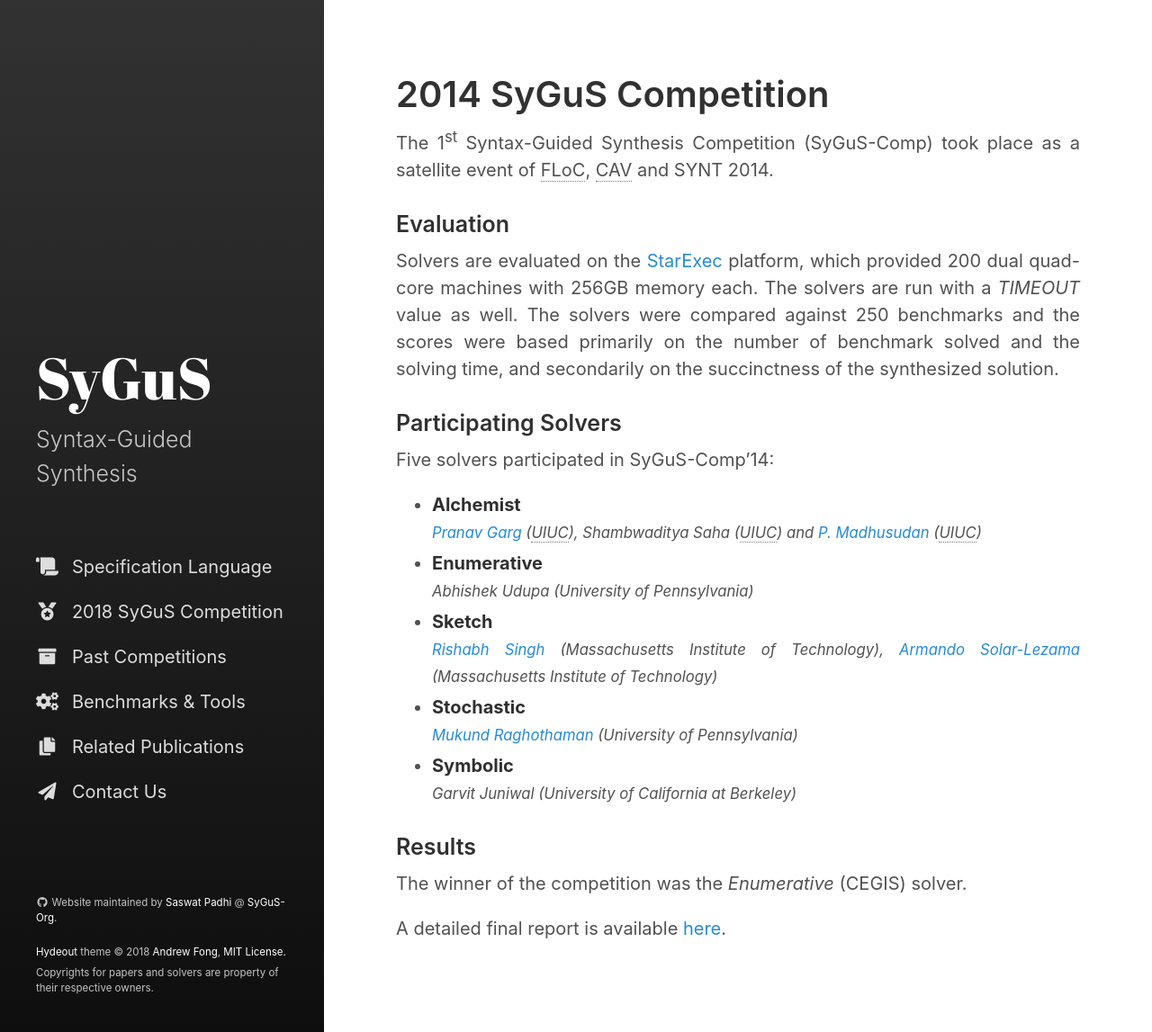
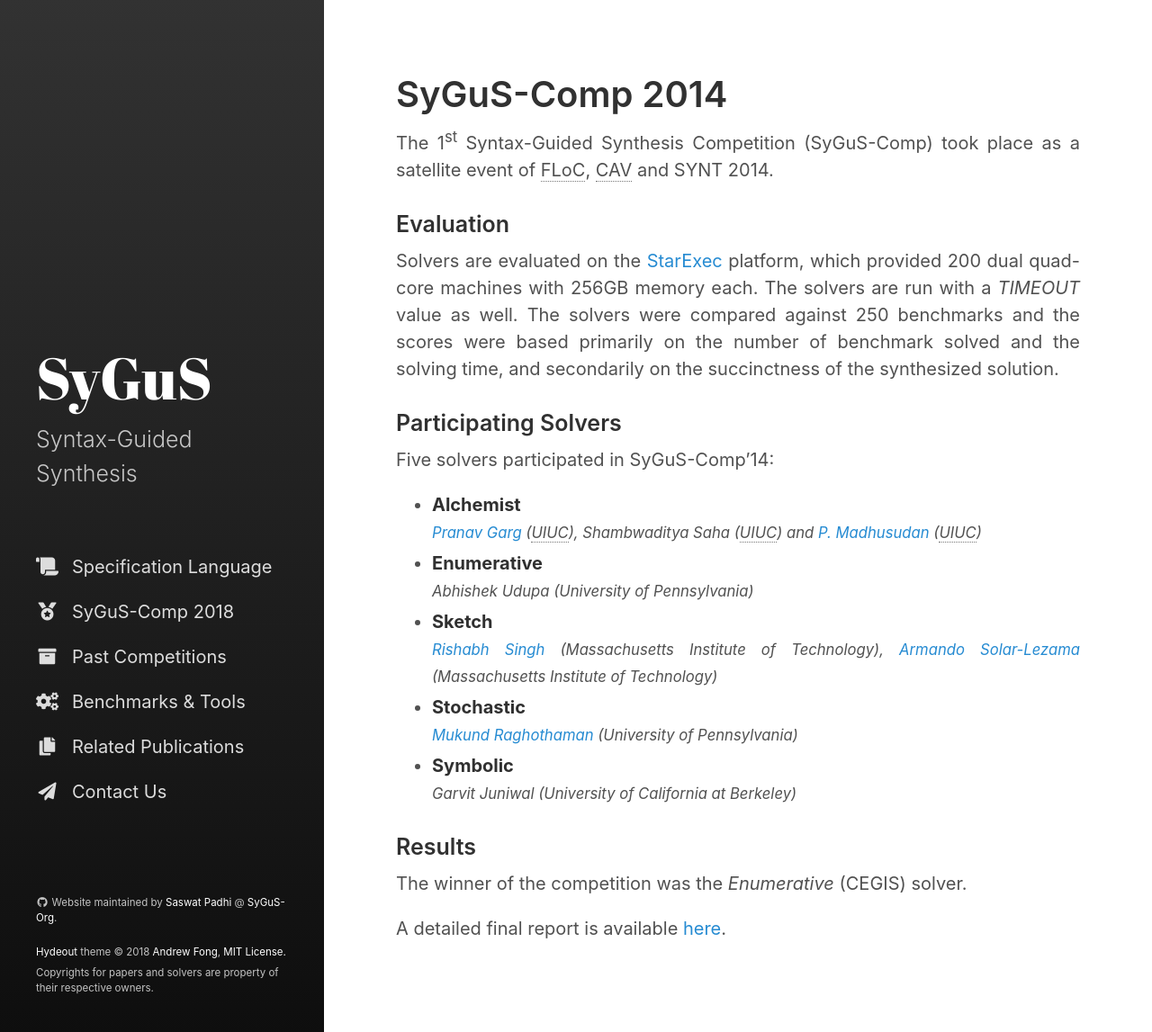
Before and after one commit to SyGuS-Org/sygus-org.github.io, a Jekyll site: the page built from archive/2014/index.md, in a window 1280 px wide. Shown: the whole page at 90% size. Built offline with Jekyll 4.4.1, drawn with Linux system fonts in a browser that asks for light colours; nearby versions of some CDN libraries.

Commit message:
Minor tweaks

```diff
--- a/_sass/hydeout/_layout.scss
+++ b/_sass/hydeout/_layout.scss
@@ -256,6 +256,7 @@ body {
 
 #sidebar-nav-links {
   flex-flow: column nowrap;
+  margin-top: 1.5em;
   @media (min-width: $large-breakpoint) {
     margin: 3em 0px;
   }
@@ -275,7 +276,7 @@ body {
 
 #sidebar nav > * {
   display: block;
-  line-height: 1.5;
+  line-height: 1.75;
   @media (min-width: $large-breakpoint) {
     line-height: 2.5;
   }
--- a/archive/2014/index.md
+++ b/archive/2014/index.md
@@ -1,6 +1,6 @@
 ---
 layout: page
-title: 2014 SyGuS Competition
+title: SyGuS-Comp 2014
 icon: medal
 ---
 
--- a/competition.md
+++ b/competition.md
@@ -1,6 +1,6 @@
 ---
 layout: page
-title: 2018 SyGuS Competition
+title: SyGuS-Comp 2018
 icon: medal
 sidebar_link: true
 sidebar_sort_order: 200
```
Also changed, not shown: archive/2015/index.md (+1 -1 lines), archive/2016/index.md (+1 -1 lines), archive/2017/index.md (+1 -1 lines).
